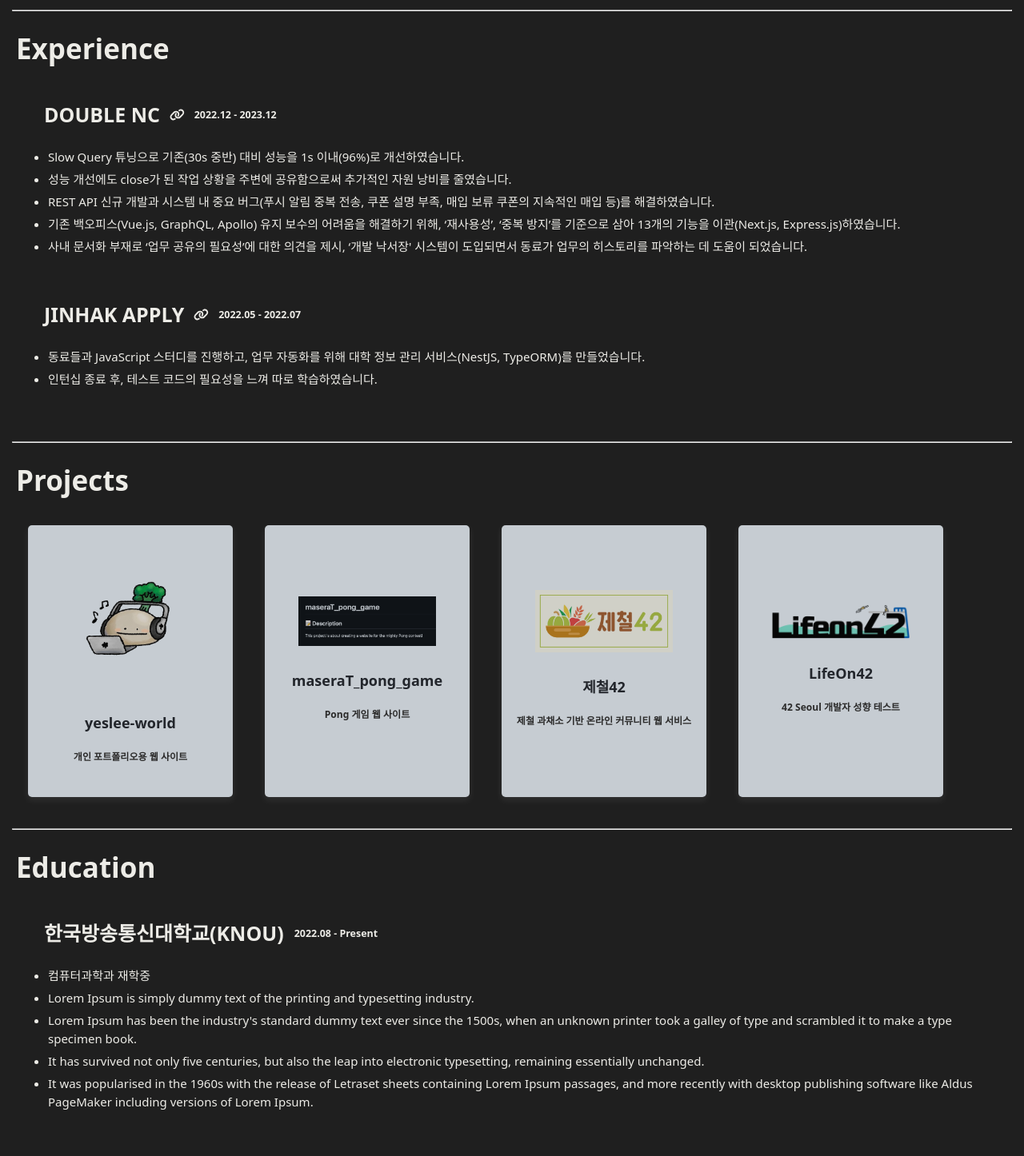
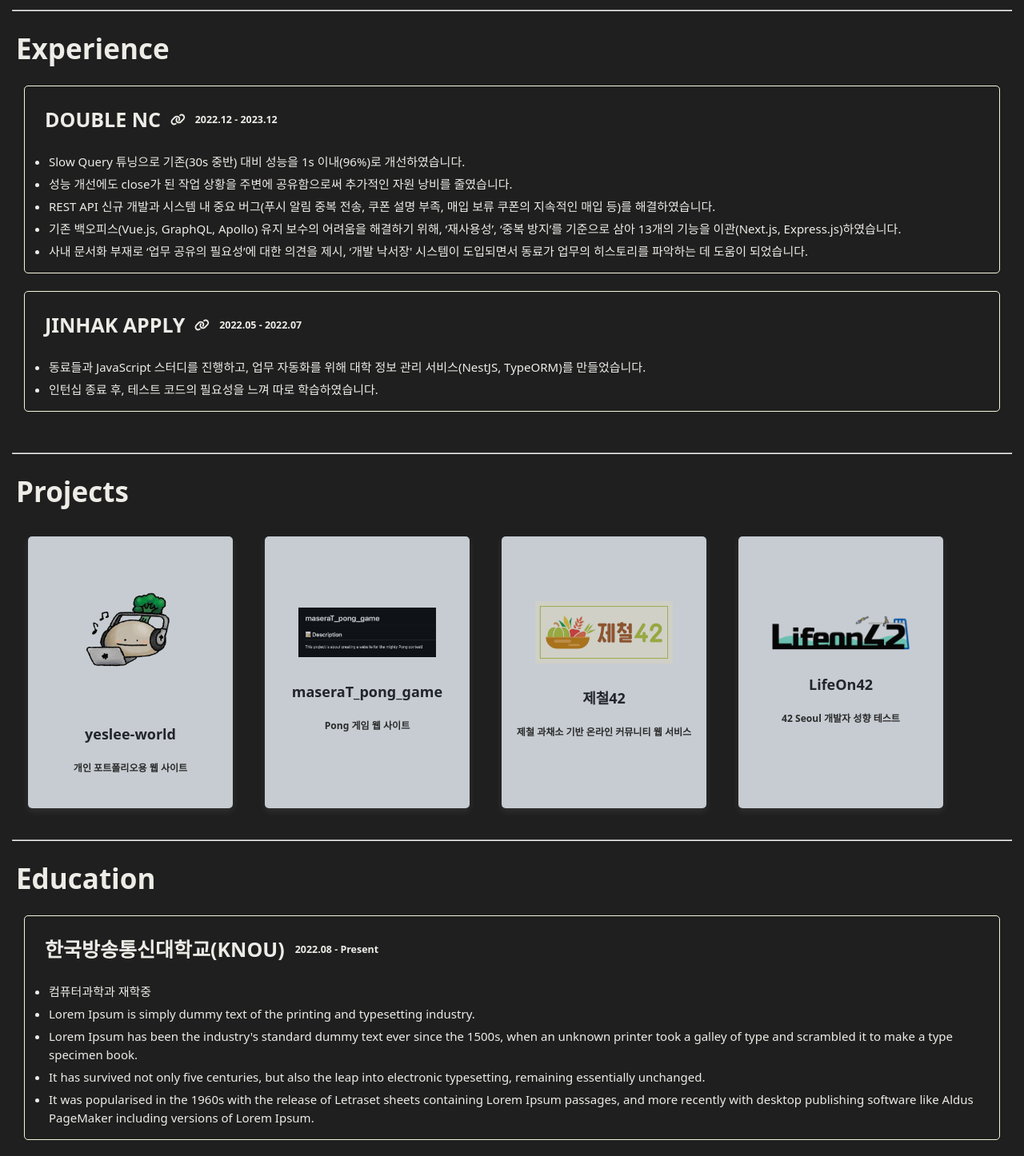
Before and after one commit to yeslee-v/personal_homepage, a Next.js app: page / in a window 1280 px wide. Shown: the part 598-2044 px from the top of the page at 80% size. Built offline with nearby package versions, Linux system fonts and the light colour scheme.

Commit message:
Add border

```diff
--- a/src/styles/education.module.css
+++ b/src/styles/education.module.css
@@ -4,6 +4,8 @@
 
   line-height: 23px;
   font-size: 15px;
+  border: 1px solid beige;
+  border-radius: 5px;
 }
 
 .educationTitle {
--- a/src/styles/experience.module.css
+++ b/src/styles/experience.module.css
@@ -8,6 +8,8 @@
 
   line-height: 23px;
   font-size: 15px;
+  border: 1px solid beige;
+  border-radius: 5px;
 }
 
 .experienceTitle {
```
